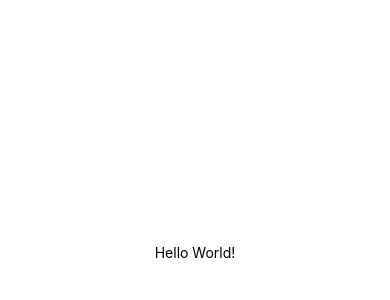
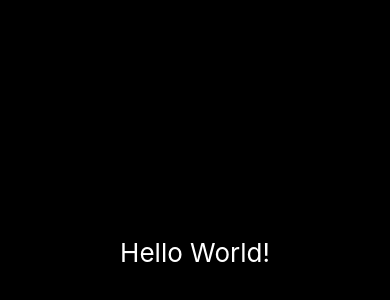
Before and after one commit to Denwa799/reactNativeToDoApp, a React Native app: screen / in a window 390 px wide. Shown: the part 170-470 px from the top of the page. Built offline with nearby package versions, Linux system fonts and the light colour scheme.

Commit message:
Add style to text

```diff
--- a/App.js
+++ b/App.js
@@ -5,7 +5,7 @@
 export default function App() {
   return (
     <View style={styles.container}>
-      <Text>Hello World!</Text>
+      <Text style={styles.text}>Hello World!</Text>
       <StatusBar style="auto" />
     </View>
   );
@@ -14,8 +14,12 @@
 const styles = StyleSheet.create({
   container: {
     flex: 1,
-    backgroundColor: '#fff',
+    backgroundColor: '#000',
     alignItems: 'center',
     justifyContent: 'center',
   },
+  text: {
+    color: '#fff',
+    fontSize: 26
+  }
 });
```
